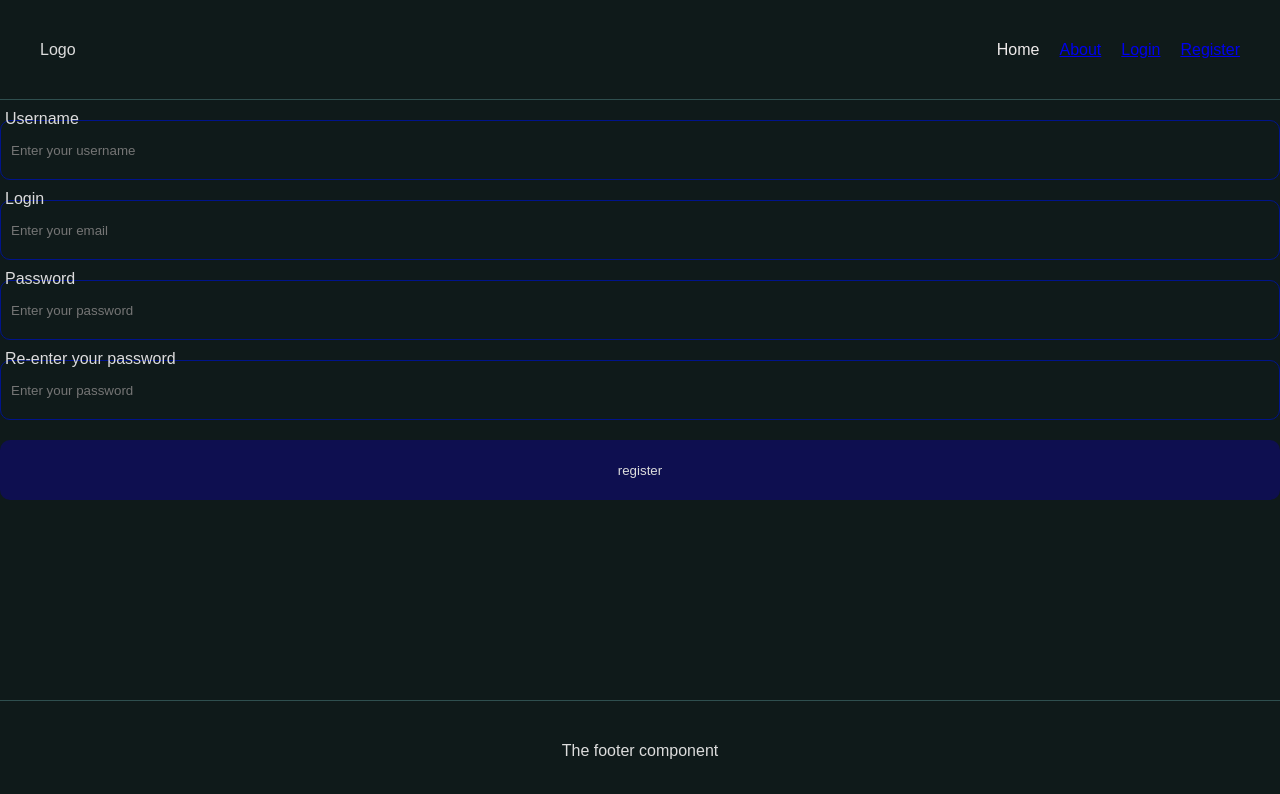
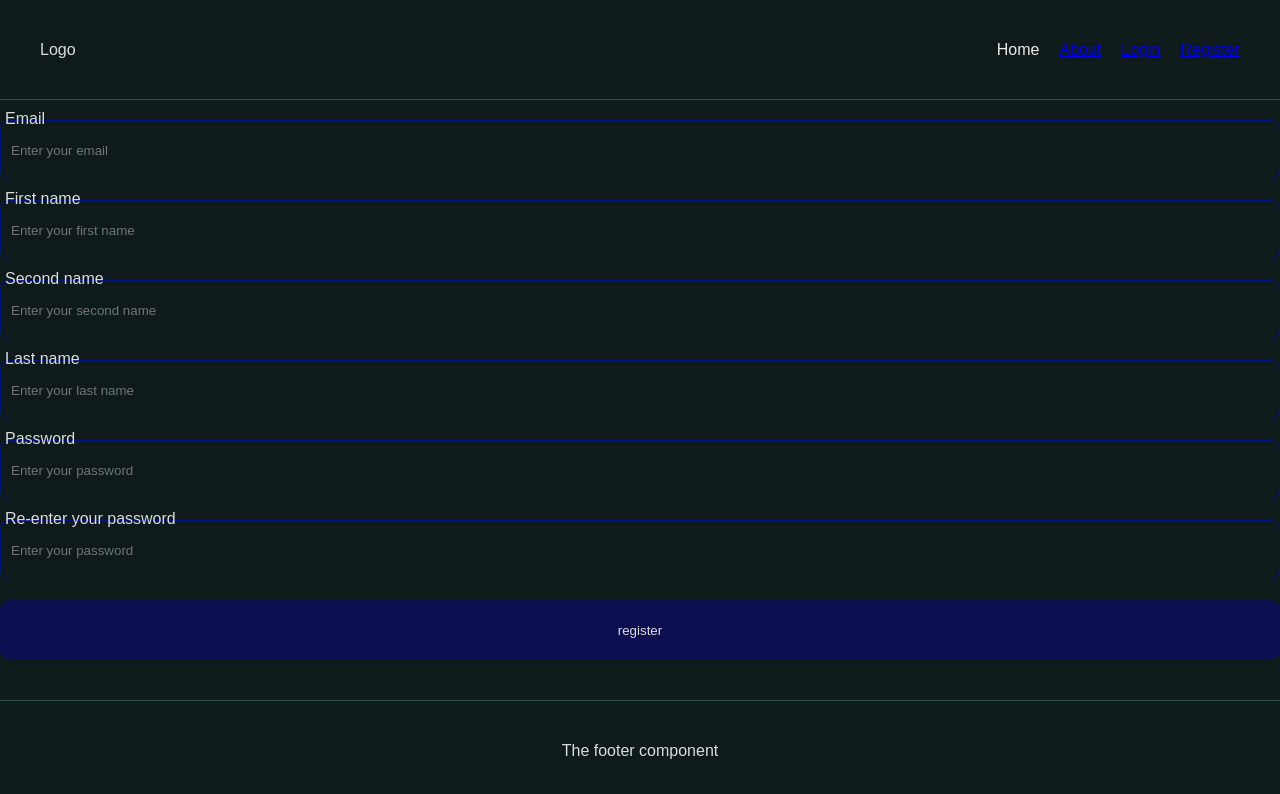
Before and after one commit to KeyPunk1286/ecommerce.frontend, a Nuxt app: page /auth/register/components/RegistrationForm in a window 1280 px wide. Shown: the top 794 px of the page. Built offline with nearby package versions, Linux system fonts and the light colour scheme.

Commit message:
tets table

```diff
--- a/nuxt.config.ts
+++ b/nuxt.config.ts
@@ -1,19 +1,19 @@
 // https://nuxt.com/docs/api/configuration/nuxt-config
 export default defineNuxtConfig({
-  compatibilityDate: '2024-04-03',
+  compatibilityDate: "2024-04-03",
   devtools: { enabled: true },
-  css: ['~/assets/styles/main.scss'],
-  modules: [
-    '@pinia/nuxt',
-  ],
+  css: ["~/assets/styles/main.scss"],
+  modules: ["@pinia/nuxt"],
   pinia: {
     // @ts-ignore
-    autoImports: ['defineStore'],
+    autoImports: ["defineStore"],
   },
   routeRules: {
-    '/*': {
+    "/*": {
       // @ts-ignore
-      middleware: 'auth'
+      middleware: "auth",
     },
-  }
-})
+
+    "/**": { isr: false },
+  },
+});
--- a/pages/about.vue
+++ b/pages/about.vue
@@ -1,11 +1,9 @@
 <template>
-  <div>{{pageName}} page</div>
+  <div>{{ pageName }} page</div>
 </template>
 
 <script setup>
+import { ref } from "vue";
 
-import {ref} from "vue";
-
-const pageName = ref('About');
-
+const pageName = ref("About");
 </script>
--- a/pages/auth/register/components/RegistrationForm.vue
+++ b/pages/auth/register/components/RegistrationForm.vue
@@ -2,24 +2,45 @@
   <div class="registration__form">
     <RegistrationFormField
       type="text"
-      :value="registrationForm.username"
-      placeholder="Enter your username"
-      label="Username"
-      @input="handleUsernameInput"
-      @focus="handleUsernameFocus"
-      @blur="handleUsernameBlur"
-      :errorsFromData="errorsFromRegistrationData.username"
+      :value="registrationForm.email"
+      placeholder="Enter your email"
+      label="Email"
+      @input="handleEmailInput"
+      @focus="handleEmailFocus"
+      @blur="handleEmailBlur"
+      :errorsFromData="errorsFromRegistrationData.email"
     />
     <RegistrationFormField
       type="text"
-      :value="registrationForm.login"
-      placeholder="Enter your email"
-      label="Login"
-      @input="handleLoginInput"
-      @focus="handleLoginFocus"
-      @blur="handleLoginBlur"
-      :errorsFromData="errorsFromRegistrationData.login"
+      :value="registrationForm.firstName"
+      placeholder="Enter your first name"
+      label="First name"
+      @input="handleFirstNameInput"
+      @focus="handleFirstNameFocus"
+      @blur="handleFirstNameBlur"
+      :errorsFromData="errorsFromRegistrationData.firstName"
     />
+    <RegistrationFormField
+      type="text"
+      :value="registrationForm.secondName"
+      placeholder="Enter your second name"
+      label="Second name"
+      @input="handleSecondNameInput"
+      @focus="handleSecondNameFocus"
+      @blur="handleSecondNameBlur"
+      :errorsFromData="errorsFromRegistrationData.secondName"
+    />
+    <RegistrationFormField
+      type="text"
+      :value="registrationForm.lastname"
+      placeholder="Enter your last name"
+      label="Last name"
+      @input="handleLastNameInput"
+      @focus="handleLastNameFocus"
+      @blur="handleLastNameBlur"
+      :errorsFromData="errorsFromRegistrationData.lastname"
+    />
+
     <RegistrationFormField
       type="password"
       :value="registrationForm.password"
@@ -48,8 +69,10 @@
 import RegistrationFormField from "./RegistrationFormField.vue";
 import RegistrationFormSubmit from "./RegistrationFormSubmit.vue";
 import {
-  isUsernameValid,
-  isLoginValid,
+  isEmailValid,
+  isFirstNameValid,
+  isSecondNameValid,
+  isLastNameValid,
   isPasswordValid,
   isRePaswordValid,
   dovalidateRegistrationForm,
@@ -63,40 +86,81 @@ import {
 
 import axios from "axios";
 
-const router = useRouter()
+const router = useRouter();
 
-
-// username block
-const handleUsernameInput = (event) => {
-  registrationForm.username = event.target.value;
-  isUsernameValid(
-    registrationForm.username,
-    errorsFromRegistrationData.username
+// firstName block
+const handleFirstNameInput = (event) => {
+  registrationForm.firstName = event.target.value;
+  isFirstNameValid(
+    registrationForm.firstName,
+    errorsFromRegistrationData.firstName
   );
 };
-const handleUsernameFocus = () => {
-  isUsernameValid(
-    registrationForm.username,
-    errorsFromRegistrationData.username
+const handleFirstNameFocus = () => {
+  isFirstNameValid(
+    registrationForm.firstName,
+    errorsFromRegistrationData.firstName
   );
 };
-const handleUsernameBlur = () => {
-  isUsernameValid(
-    registrationForm.username,
-    errorsFromRegistrationData.username
+const handleFirstNameBlur = () => {
+  isFirstNameValid(
+    registrationForm.firstName,
+    errorsFromRegistrationData.firstName
   );
 };
 
-//login block
-const handleLoginInput = (event) => {
-  registrationForm.login = event.target.value;
-  isLoginValid(registrationForm.login, errorsFromRegistrationData.login);
+//email block
+const handleEmailInput = (event) => {
+  registrationForm.email = event.target.value;
+  isEmailValid(registrationForm.email, errorsFromRegistrationData.email);
 };
-const handleLoginFocus = () => {
-  isLoginValid(registrationForm.login, errorsFromRegistrationData.login);
+const handleEmailFocus = () => {
+  isEmailValid(registrationForm.email, errorsFromRegistrationData.email);
 };
-const handleLoginBlur = () => {
-  isLoginValid(registrationForm.login, errorsFromRegistrationData.login);
+const handleEmailBlur = () => {
+  isEmailValid(registrationForm.email, errorsFromRegistrationData.email);
+};
+
+//second name block
+const handleSecondNameInput = (event) => {
+  registrationForm.secondName = event.target.value;
+  isSecondNameValid(
+    registrationForm.secondName,
+    errorsFromRegistrationData.secondName
+  );
+};
+const handleSecondNameFocus = () => {
+  isSecondNameValid(
+    registrationForm.secondName,
+    errorsFromRegistrationData.secondName
+  );
+};
+const handleSecondNameBlur = () => {
+  isSecondNameValid(
+    registrationForm.secondName,
+    errorsFromRegistrationData.secondName
+  );
+};
+
+// last name block
+const handleLastNameInput = (event) => {
+  registrationForm.lastname = event.target.value;
+  isLastNameValid(
+    registrationForm.lastname,
+    errorsFromRegistrationData.lastname
+  );
+};
+const handleLastNameFocus = () => {
+  isLastNameValid(
+    registrationForm.lastname,
+    errorsFromRegistrationData.lastname
+  );
+};
+const handleLastNameBlur = () => {
+  isLastNameValid(
+    registrationForm.lastname,
+    errorsFromRegistrationData.lastname
+  );
 };
 
 //password block
@@ -145,8 +209,8 @@ const handleRePasswordBlur = () => {
 };
 
 const doRegistrationUser = async (data = {}) => {
-  return await axios.post('http://localhost:8888/auth/registration', data)
-}
+  return await axios.post("http://localhost:8888/auth/registration", data);
+};
 
 // button submit
 const handleSubmitRegistration = async () => {
@@ -155,28 +219,29 @@ const handleSubmitRegistration = async () => {
   if (isRegistrationFormValid(errorsFromRegistrationData)) {
     try {
       const dataThatWillSend = {
-        login: registrationForm.login,
-        username: registrationForm.username, // TODO :: Fix to real field
-        secondname: registrationForm.username, // TODO :: Fix to real field
-        lastname: registrationForm.username, // TODO :: Fix to real field
+        email: registrationForm.email,
+        firstname: registrationForm.firstName,
+        secondname: registrationForm.secondName,
+        lastname: registrationForm.lastname,
         password: registrationForm.password,
       };
 
       await doRegistrationUser(dataThatWillSend);
-      // await router.push('/auth/login');
-    } catch(e) {
+      // await router.push("/auth/login");
+    } catch (e) {
       if (e?.status === 401) {
-        Object.entries(e?.response?.data?.errors).forEach(([key, errorMessages]) => {
-          if (errorsFromRegistrationData[key] !== undefined) {
-            errorsFromRegistrationData[key].isDirty = true;
-            errorsFromRegistrationData[key].errors = errorMessages;
+        Object.entries(e?.response?.data?.errors).forEach(
+          ([key, errorMessages]) => {
+            if (errorsFromRegistrationData[key] !== undefined) {
+              errorsFromRegistrationData[key].isDirty = true;
+              errorsFromRegistrationData[key].errors = errorMessages;
+            }
           }
-        });
+        );
       }
-      console.log('ERROR:', e);
+      console.log("ERROR:", e);
     }
   }
-
 };
 </script>
 
--- a/pages/auth/register/composables/dataForRegistration.js
+++ b/pages/auth/register/composables/dataForRegistration.js
@@ -1,18 +1,28 @@
 import { reactive } from "vue";
 
 export const registrationForm = reactive({
-  username: "",
-  login: "",
+  email: "",
+  firstName: "",
+  secondName: "",
+  lastname: "",
   password: "",
   rePassword: "",
 });
 
 export const errorsFromRegistrationData = reactive({
-  username: {
+  email: {
     isDirty: false,
     errors: [],
   },
-  login: {
+  firstName: {
+    isDirty: false,
+    errors: [],
+  },
+  secondName: {
+    isDirty: false,
+    errors: [],
+  },
+  lastname: {
     isDirty: false,
     errors: [],
   },
--- a/pages/index.vue
+++ b/pages/index.vue
@@ -1,14 +1,113 @@
 <template>
-  <div>{{pageName}} page</div>
+  <div class="title-page">{{ pageName }} page</div>
+  <div class="table__content">
+    <div class="table__left-side left-side">
+      <ul class="left-side__list">
+        <li
+          v-for="table in tables"
+          :key="table"
+          @click="onSelectTable(table)"
+          class="left-side__item"
+        >
+          {{ table }}
+        </li>
+      </ul>
+    </div>
+    <div class="table-container">
+      <table class="table">
+        <thead class="table__head">
+          <tr class="table__row">
+            <th
+              v-for="(value, key) in tablesData[0]"
+              :key="key"
+              class="table__row-name"
+            >
+              {{ key }}
+            </th>
+          </tr>
+        </thead>
+        <tbody class="table__body">
+          <tr v-for="row in tablesData" :key="row.id" class="table__row">
+            <td v-for="(value, key) in row" :key="key" class="table__cell">
+              {{ value }}
+            </td>
+          </tr>
+        </tbody>
+      </table>
+    </div>
+  </div>
 </template>
 
 <script setup>
-import {ref} from "vue";
+import { ref, onMounted } from "vue";
+import { useTableStore } from "../stores/tableStore.js";
 
 definePageMeta({
-  middleware: 'auth'
+  middleware: "auth",
 });
 
-const pageName = ref('Home');
+const tableStore = useTableStore();
+const { tables, tablesData } = storeToRefs(tableStore);
+const { fetchTables, fetchTablesData } = tableStore;
 
+const pageName = ref("Home");
+
+const onSelectTable = async (table) => {
+  await fetchTablesData(table.toLowerCase());
+};
+
+onMounted(() => {
+  fetchTables();
+});
 </script>
+
+<style scoped lang="scss">
+.title-page {
+  margin-bottom: 50px;
+}
+.table__content {
+  display: flex;
+  gap: 50px;
+}
+.left-side {
+  padding-right: 50px;
+  border-right: 3px gainsboro solid;
+
+  &__list {
+  }
+
+  &__item {
+    margin-bottom: 15px;
+    cursor: pointer;
+
+    &:last-child {
+      margin-bottom: 0px;
+    }
+  }
+}
+.table {
+  border: 3px gainsboro solid;
+  border-radius: 3px;
+  overflow: hidden;
+  padding: 10px;
+
+  &__head {
+  }
+
+  &__row {
+  }
+
+  &__row-name {
+    border-right: 1px gainsboro solid;
+    padding: 5px 3px;
+  }
+
+  &__body {
+  }
+
+  &__cell {
+    border-right: 1px gainsboro solid;
+    padding: 5px 3px;
+  }
+}
+</style>
--- /dev/null
+++ b/stores/tableStore.js
@@ -0,0 +1,37 @@
+import { defineStore } from "pinia";
+import axios from "axios";
+import { ref } from "vue";
+
+export const useTableStore = defineStore("tableStore", () => {
+  const tables = ref([]);
+  const tablesData = ref([]);
+
+  const fetchTables = async () => {
+    try {
+      const responseTables = await axios.get("http://localhost:8888/tables");
+      tables.value = responseTables.data;
+    } catch (error) {
+      console.error("Error fetching tables:", error);
+    }
+  };
+
+  const fetchTablesData = async (nameTable) => {
+    try {
+      tablesData.value = [];
+      const responseTablesData = await axios.get(
+        `http://localhost:8888/${nameTable}`
+      );
+      tablesData.value = responseTablesData.data.data;
+      console.log(tablesData.value, "Test server");
+    } catch (error) {
+      console.error(`Error fetching data for table ${nameTable}:`, error);
+    }
+  };
+
+  return {
+    tables,
+    tablesData,
+    fetchTables,
+    fetchTablesData,
+  };
+});
```
Also changed, not shown: pages/auth/login/components/LoginForm.vue (+25 -18 lines), pages/auth/register/composables/validationForRegistration.js (+122 -50 lines).
